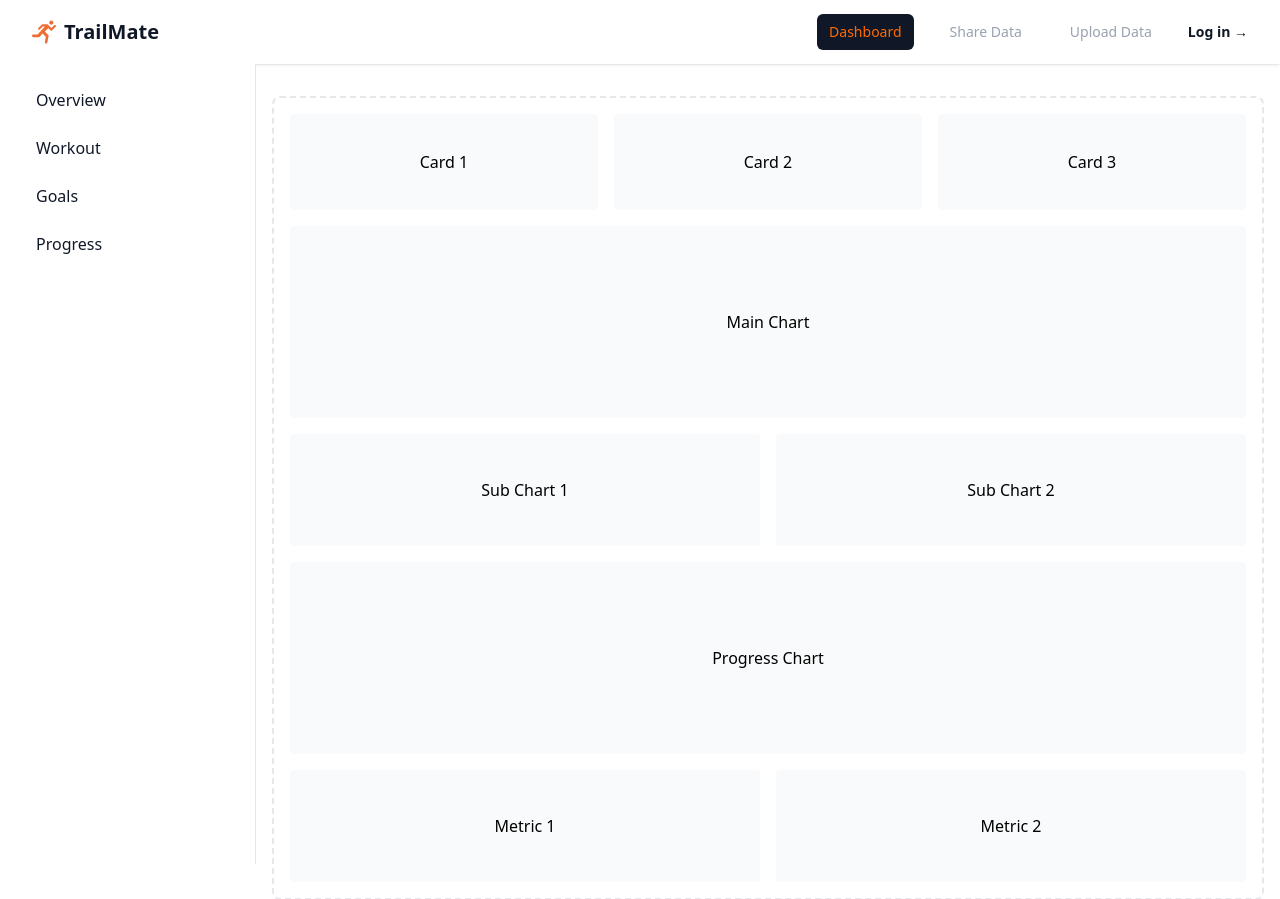
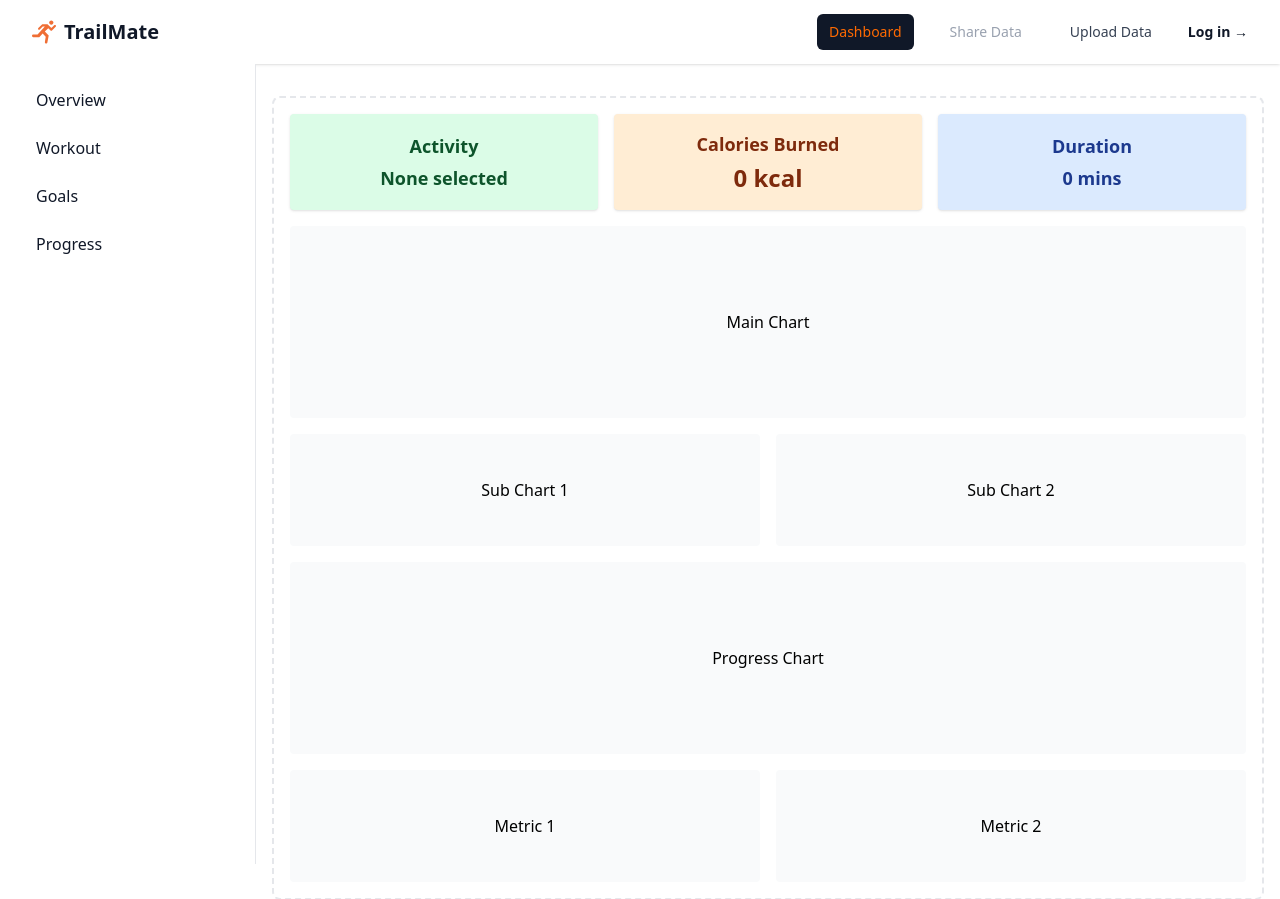
Before and after one commit to ChienAnTu/StrideTrack, a Flask app: page /dashboard in a window 1280 px wide. Shown: the top 899 px of the page. Run offline with Flask 3, Linux system fonts and the light colour scheme; style sheets or scripts are compiled from the project's sources.

Commit message:
Upload DATA(calories.html) , backend calculations for calories burnt and cards fetching the data from backend in dashboard.html

```diff
--- a/app/routes.py
+++ b/app/routes.py
@@ -1,4 +1,5 @@
-from flask import render_template
+from flask import render_template, request, redirect, url_for, session
+
 # from app import db  # Uncomment if using database
 
 def register_routes(app):
@@ -9,8 +10,50 @@ def register_routes(app):
 
     @app.route('/dashboard')
     def dashboard():
-        render_args = {
-            'title': "Dashboard",
-            'user': {'username': 'User'}  # TODO: Replace with actual log-in user name
-        }
-        return render_template('dashboard.html', **render_args)
+        calories_burned = session.get('calories_burned')
+        selected_activity = session.get('selected_activity')
+        duration = session.get('duration')
+
+        return render_template(
+            'dashboard.html',
+            title="Dashboard",
+            user={'username': 'User'},
+            calories=calories_burned,
+            activity=selected_activity,
+            duration=duration
+        )
+
+
+
+    @app.route('/calories', methods=['GET', 'POST'])
+    def calories():
+        calories_burned = None
+        if request.method == 'POST':
+            activity = request.form['activity'].lower()
+            duration = float(request.form['duration'])
+            weight = float(request.form['weight'])
+
+            met_values = {
+                "walking": 3.5,
+                "running": 8.3,
+                "cycling": 6.0,
+                "hiking": 6.0,
+                "swimming": 5.8,
+                "yoga": 2.5
+            }
+
+            if activity in met_values:
+                met = met_values[activity]
+                calories_burned = round(duration * met * weight * 0.0175, 2)
+                session['calories_burned'] = calories_burned
+                session['selected_activity'] = activity.title()  # Save capitalized activity
+                session['duration'] = duration
+
+                return redirect(url_for('dashboard'))
+
+        return render_template(
+            'calories.html',
+            title="Calorie Calculator",
+            calories=calories_burned,
+            user={'username': 'Guest'}
+        )
--- a/app/templates/base.html
+++ b/app/templates/base.html
@@ -41,9 +41,11 @@
               <a href="#" class="text-sm font-medium text-gray-400 cursor-not-allowed px-3 py-2 rounded-md">
                 Share Data
               </a>
-              <a href="#" class="text-sm font-medium text-gray-400 cursor-not-allowed px-3 py-2 rounded-md">
+              <a href="{{ url_for('calories') }}"
+                class="text-sm font-medium text-gray-700 hover:text-white hover:bg-orange-500 px-3 py-2 rounded-md {% if request.path == '/calories' %}bg-gray-900 text-orange-500{% endif %}">
                 Upload Data
               </a>
+
               <a href="#" onclick="openSignIn()" class="text-sm font-semibold text-gray-900">Log in <span aria-hidden="true">&rarr;</span></a>
             </div>
           </div>
--- a/app/templates/dashboard.html
+++ b/app/templates/dashboard.html
@@ -5,7 +5,8 @@
 <!-- Sidebar + Main Content -->
 <div class="flex pt-16">
   <!-- Sidebar -->
-  <aside id="default-sidebar" class="fixed top-16 left-0 z-10 w-64 h-screen transition-transform -translate-x-full sm:translate-x-0 bg-white border-r border-gray-200">
+  <aside id="default-sidebar"
+    class="fixed top-16 left-0 z-10 w-64 h-screen transition-transform -translate-x-full sm:translate-x-0 bg-white border-r border-gray-200">
     <div class="h-full p-4 overflow-y-auto">
       <ul class="space-y-2 font-medium">
         <li>
@@ -36,9 +37,29 @@
   <main class="sm:ml-64 w-full p-4 mt-4">
     <div class="p-4 border-2 border-gray-200 border-dashed rounded-lg">
       <div class="grid grid-cols-3 gap-4 mb-4">
-        <div class="flex items-center justify-center h-24 rounded-sm bg-gray-50">Card 1</div>
-        <div class="flex items-center justify-center h-24 rounded-sm bg-gray-50">Card 2</div>
-        <div class="flex items-center justify-center h-24 rounded-sm bg-gray-50">Card 3</div>
+
+        <div
+          class="flex flex-col items-center justify-center h-24 rounded-sm bg-green-100 text-green-900 font-semibold text-lg shadow-sm">
+          Activity
+          <div class="text-lg font-bold mt-1">
+            {{ activity or 'None selected' }}
+          </div>
+        </div>
+        <div
+          class="flex flex-col items-center justify-center h-24 rounded-sm bg-orange-100 text-orange-900 font-semibold text-lg shadow-sm">
+          Calories Burned
+          <div class="text-2xl font-bold mt-1">
+            {{ calories or 0 }} kcal
+          </div>
+        </div>
+        <div
+          class="flex flex-col items-center justify-center h-24 rounded-sm bg-blue-100 text-blue-900 font-semibold text-lg shadow-sm">
+          Duration
+          <div class="text-lg font-bold mt-1">
+            {{ duration or 0 }} mins
+          </div>
+        </div>
+
       </div>
 
       <div class="flex items-center justify-center h-48 mb-4 rounded-sm bg-gray-50">Main Chart</div>
```
Also changed, not shown: app/templates/calories.html (added, +35 -0 lines).
